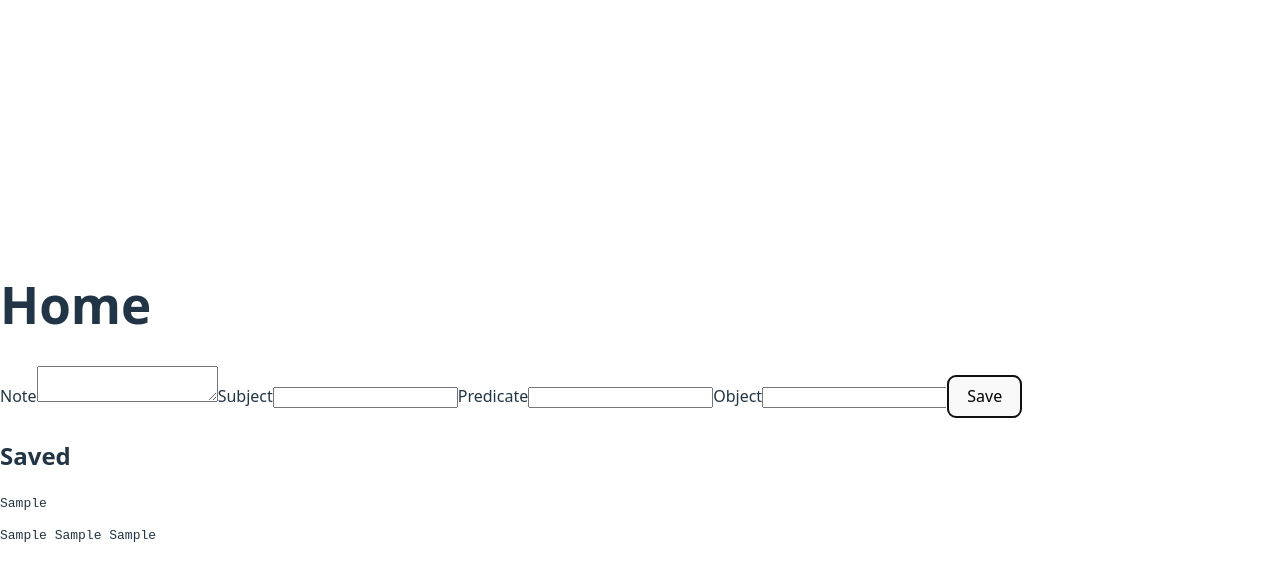
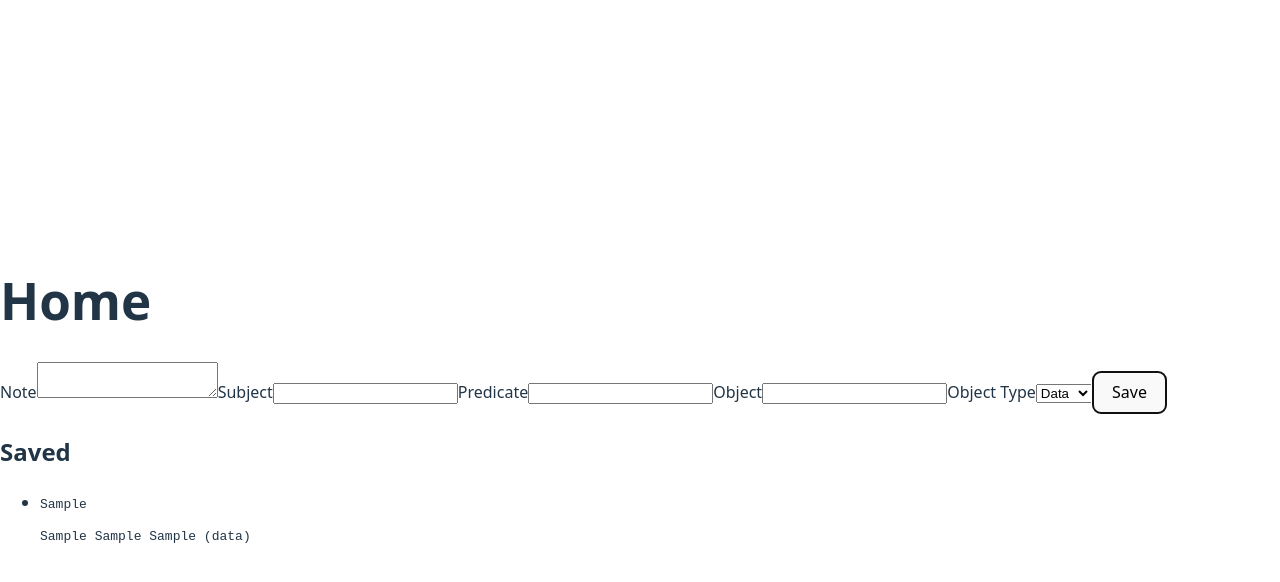
Before and after one commit to semantic-notes/semantic-notes.github.io, a React app in the folder app/: page / in a window 1280 px wide. Both pictures are taken after typing "Sample", "Sample", "Sample", "Sample" into the empty fields and a click on the button "Save". Shown: the top 582 px of the page. Built offline with nearby package versions, Linux system fonts and the light colour scheme; the HTML template or start-up script is replaced by a standard one.

Commit message:
feat: list notes and suggest triple terms

```diff
--- a/app/src/App.tsx
+++ b/app/src/App.tsx
@@ -6,11 +6,23 @@ function Home() {
   const [subject, setSubject] = useState('');
   const [predicate, setPredicate] = useState('');
   const [object, setObject] = useState('');
+  const [objectType, setObjectType] = useState('data');
   const [error, setError] = useState('');
-  const [saved, setSaved] =
-    useState<{ note: string; triple: { subject: string; predicate: string; object: string } } | null>(
-      null,
-    );
+  const [notes, setNotes] =
+    useState<
+      Array<{
+        note: string;
+        triple: {
+          subject: string;
+          predicate: string;
+          object: string;
+          objectType: string;
+        };
+      }>
+    >([]);
+  const [subjects, setSubjects] = useState<string[]>([]);
+  const [predicates, setPredicates] = useState<string[]>([]);
+  const [objects, setObjects] = useState<string[]>([]);
 
   const handleSubmit = (e: FormEvent) => {
     e.preventDefault();
@@ -19,11 +31,15 @@ function Home() {
       return;
     }
     setError('');
-    setSaved({ note, triple: { subject, predicate, object } });
+    const newNote = { note, triple: { subject, predicate, object, objectType } };
+    setNotes((prev) => [...prev, newNote]);
     setNote('');
     setSubject('');
     setPredicate('');
     setObject('');
+    setSubjects((prev) => Array.from(new Set([...prev, subject])));
+    setPredicates((prev) => Array.from(new Set([...prev, predicate])));
+    setObjects((prev) => Array.from(new Set([...prev, object])));
   };
 
   return (
@@ -36,26 +52,67 @@ function Home() {
         </label>
         <label>
           Subject
-          <input value={subject} onChange={(e) => setSubject(e.target.value)} />
+          <input
+            list="subject-options"
+            value={subject}
+            onChange={(e) => setSubject(e.target.value)}
+          />
+          <datalist id="subject-options" data-testid="subject-options">
+            {subjects.map((s) => (
+              <option key={s} value={s} />
+            ))}
+          </datalist>
         </label>
         <label>
           Predicate
-          <input value={predicate} onChange={(e) => setPredicate(e.target.value)} />
+          <input
+            list="predicate-options"
+            value={predicate}
+            onChange={(e) => setPredicate(e.target.value)}
+          />
+          <datalist id="predicate-options" data-testid="predicate-options">
+            {predicates.map((p) => (
+              <option key={p} value={p} />
+            ))}
+          </datalist>
         </label>
         <label>
           Object
-          <input value={object} onChange={(e) => setObject(e.target.value)} />
+          <input
+            list="object-options"
+            value={object}
+            onChange={(e) => setObject(e.target.value)}
+          />
+          <datalist id="object-options" data-testid="object-options">
+            {objects.map((o) => (
+              <option key={o} value={o} />
+            ))}
+          </datalist>
+        </label>
+        <label>
+          Object Type
+          <select value={objectType} onChange={(e) => setObjectType(e.target.value)}>
+            <option value="data">Data</option>
+            <option value="class">Class</option>
+            <option value="other">Other</option>
+          </select>
         </label>
         <button type="submit">Save</button>
       </form>
       {error && <p role="alert">{error}</p>}
-      {saved && (
+      {notes.length > 0 && (
         <div>
           <h2>Saved</h2>
-          <pre>{saved.note}</pre>
-          <pre>
-            {saved.triple.subject} {saved.triple.predicate} {saved.triple.object}
-          </pre>
+          <ul>
+            {notes.map((n, i) => (
+              <li key={i}>
+                <pre>{n.note}</pre>
+                <pre>
+                  {n.triple.subject} {n.triple.predicate} {n.triple.object} ({n.triple.objectType})
+                </pre>
+              </li>
+            ))}
+          </ul>
         </div>
       )}
     </div>
```
Also changed, not shown: 1 other file (tests, documents, lock files or other folders).
